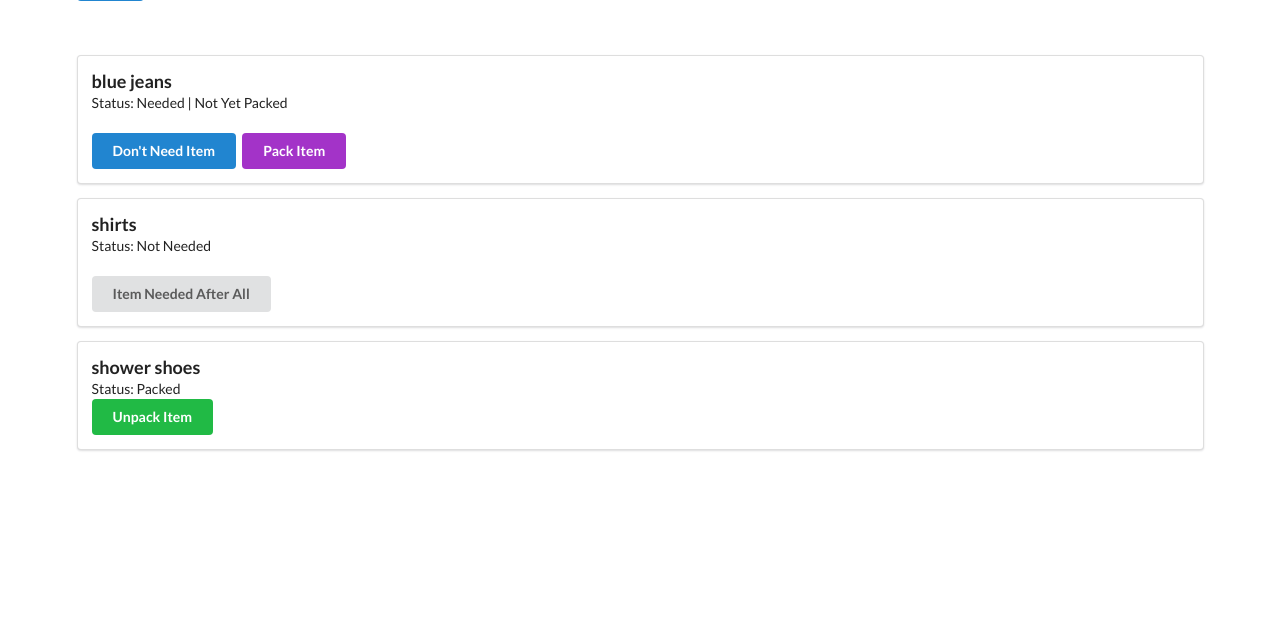
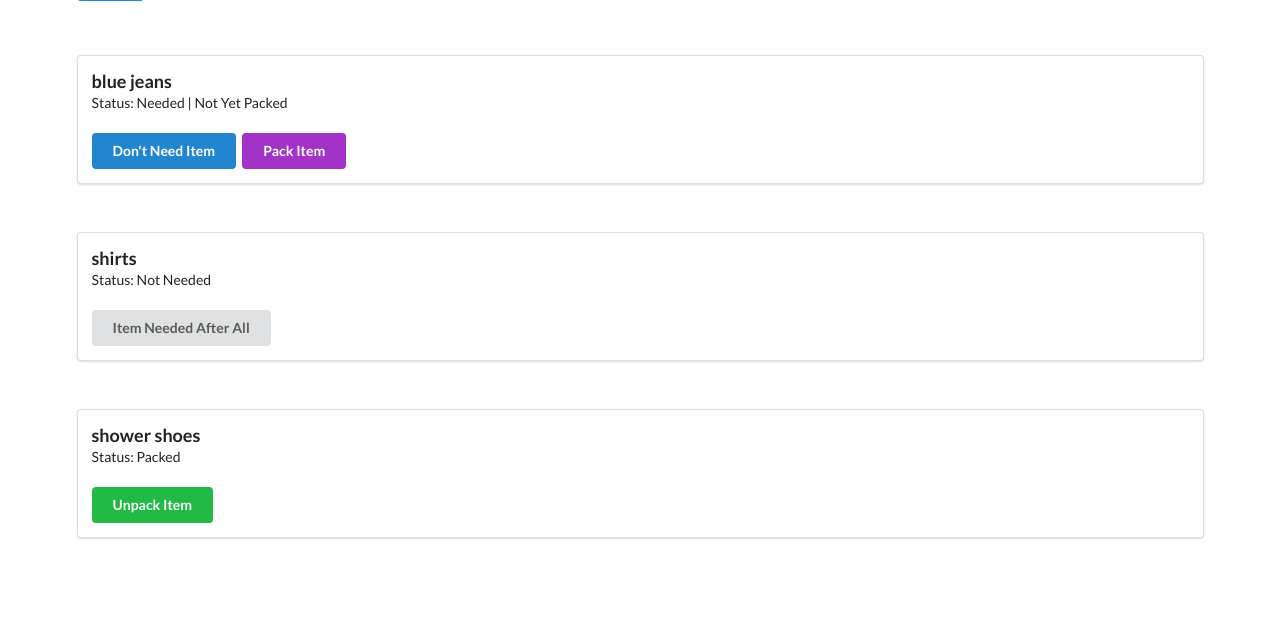
Before and after one commit to nicolealdurien/flask_packing_list, a Flask app: page / in a window 1280 px wide. Shown: the part 219-846 px from the top of the page. Run offline with Flask 2, Linux system fonts and the light colour scheme; data comes from the database, SQL or seed files in the repository; both versions use the stored data as it was after the commit.

Commit message:
fix spacing

```diff
--- a/templates/base.html
+++ b/templates/base.html
@@ -28,7 +28,7 @@
       <br />
       {% for item in item_list %}
       <br />
-      <p class="ui segment">
+      <div class="ui segment">
         <span class="ui big header"> {{ item.title }} </span>
         <br />
         {% if item.needed == False %}
@@ -64,10 +64,9 @@
           Pack Item
         </a>
         <a style="color: white" href="/delete/{{ item.id }}">Delete</a>
-
         {% else %}
         <span>Status: Packed</span>
-        <br />
+        <br /><br />
         <a
           class="ui green button"
           href="/toggle_packed/{{ item.id }}"
@@ -76,8 +75,9 @@
           Unpack Item
         </a>
         <a style="color: white" href="/delete/{{ item.id }}">Delete</a>
-      </p>
-      {% endif %} {% endfor %}
+        {% endif %}
+      </div>
+      {% endfor %}
     </div>
   </body>
 </html>
```
Also changed, not shown: db.sqlite.
